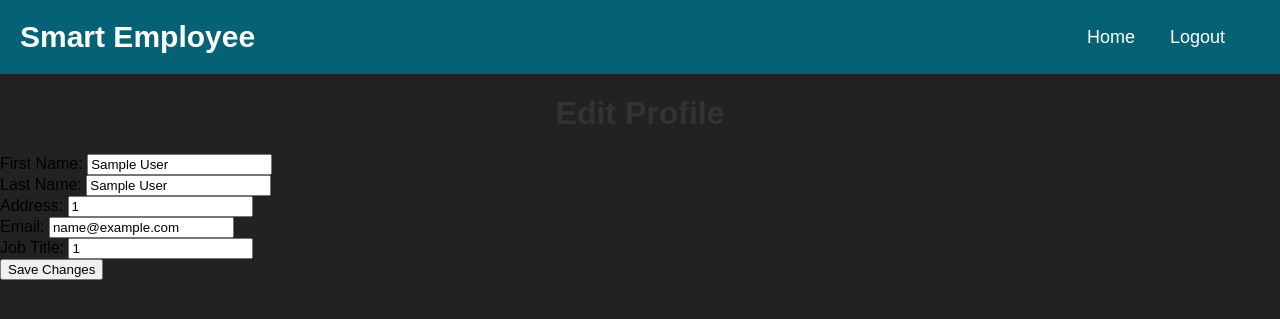
After one commit to akhiltabraham5797/smart-employee, a PHP site: page /edit_profile.php in a window 1280 px wide. The commit adds this page. Shown: the top 319 px of the page. Run offline with PHP 8.4, Linux system fonts and the light colour scheme; the visitor is signed in with stand-in values (Sample User, id 1).

Commit message:
Project manager dashboard
project manager dashboard with navigation, user profile and project list and edit_profile file to edit the user profile

```diff
--- /dev/null
+++ b/edit_profile.php
@@ -0,0 +1,87 @@
+<!DOCTYPE html>
+<html lang="en">
+<head>
+  <title>Smart Employee | User Profile Edit</title>
+  <meta charset="utf-8">
+  <meta name="viewport" content="width=device-width, initial-scale=1">
+  <link rel="stylesheet" href="assets/css/style.css">
+</head>
+<body class="index-page emp_dashboard">
+<header>
+  <nav class="navigation">
+    <a class="navigation-logo" href="#">Smart Employee</a>
+    <div>
+      <div class="navigation-cont">
+        <a class="navigation-link" href="employee-dashboard.php">Home</a>
+        <a class="navigation-link" href="logout.php">Logout</a>
+      </div>
+    </div>
+  </nav>
+</header>
+
+<div class="container2">
+  <div class="box">
+    <?php
+    // Start session and check if the user is logged in
+    session_start();
+    if (!isset($_SESSION['user_id'])) {
+        header('Location: login.php');
+        exit;
+    }
+
+    require_once('db_connection.php');
+
+    $emp_id = $_SESSION['user_id'];
+
+    if ($_SERVER['REQUEST_METHOD'] == 'POST') {
+        $first_name = $_POST['first_name'];
+        $last_name = $_POST['last_name'];
+        $address = $_POST['address'];
+        $email = $_POST['email'];
+        $job_title = $_POST['job_title'];
+
+        // Update profile in the database
+        $sql = "UPDATE users SET first_name = ?, last_name = ?, address = ?, email = ?, job_title = ? WHERE user_id = ?";
+        $stmt = $pdo->prepare($sql);
+        $stmt->execute([$first_name, $last_name, $address, $email, $job_title, $emp_id]);
+
+        header('Location: projectmanager.php?update=success');
+        exit;
+    }
+
+    // Fetch current user details
+    $sql = "SELECT * FROM users WHERE user_id = ?";
+    $stmt = $pdo->prepare($sql);
+    $stmt->execute([$emp_id]);
+    $user = $stmt->fetch(PDO::FETCH_ASSOC);
+    ?>
+    <h1>Edit Profile</h1>
+    <form method="POST" action="edit_profile.php">
+      <div>
+        <label for="first_name">First Name:</label>
+        <input type="text" id="first_name" name="first_name" value="<?php echo htmlspecialchars($user['first_name']); ?>" required>
+      </div>
+      <div>
+        <label for="last_name">Last Name:</label>
+        <input type="text" id="last_name" name="last_name" value="<?php echo htmlspecialchars($user['last_name']); ?>" required>
+      </div>
+      <div>
+        <label for="address">Address:</label>
+        <input type="text" id="address" name="address" value="<?php echo htmlspecialchars($user['address']); ?>" required>
+      </div>
+      <div>
+        <label for="email">Email:</label>
+        <input type="email" id="email" name="email" value="<?php echo htmlspecialchars($user['email']); ?>" required>
+      </div>
+      <div>
+        <label for="job_title">Job Title:</label>
+        <input type="text" id="job_title" name="job_title" value="<?php echo htmlspecialchars($user['job_title']); ?>" required>
+      </div>
+      <div>
+        <button type="submit">Save Changes</button>
+      </div>
+    </form>
+  </div>
+</div>
+</body>
+</html>
```
Also changed, not shown: projectmanager.php (+34 -36 lines).
